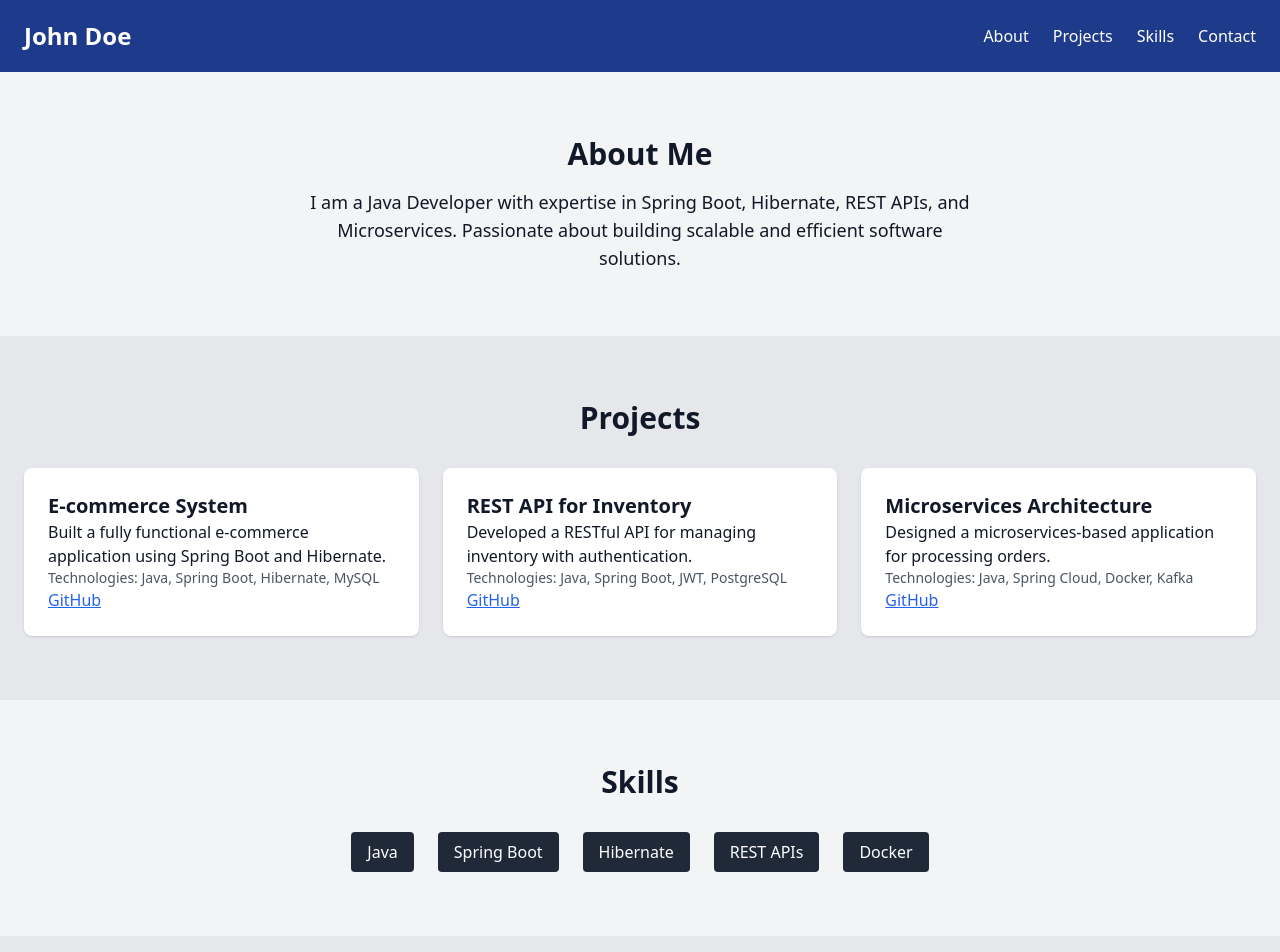
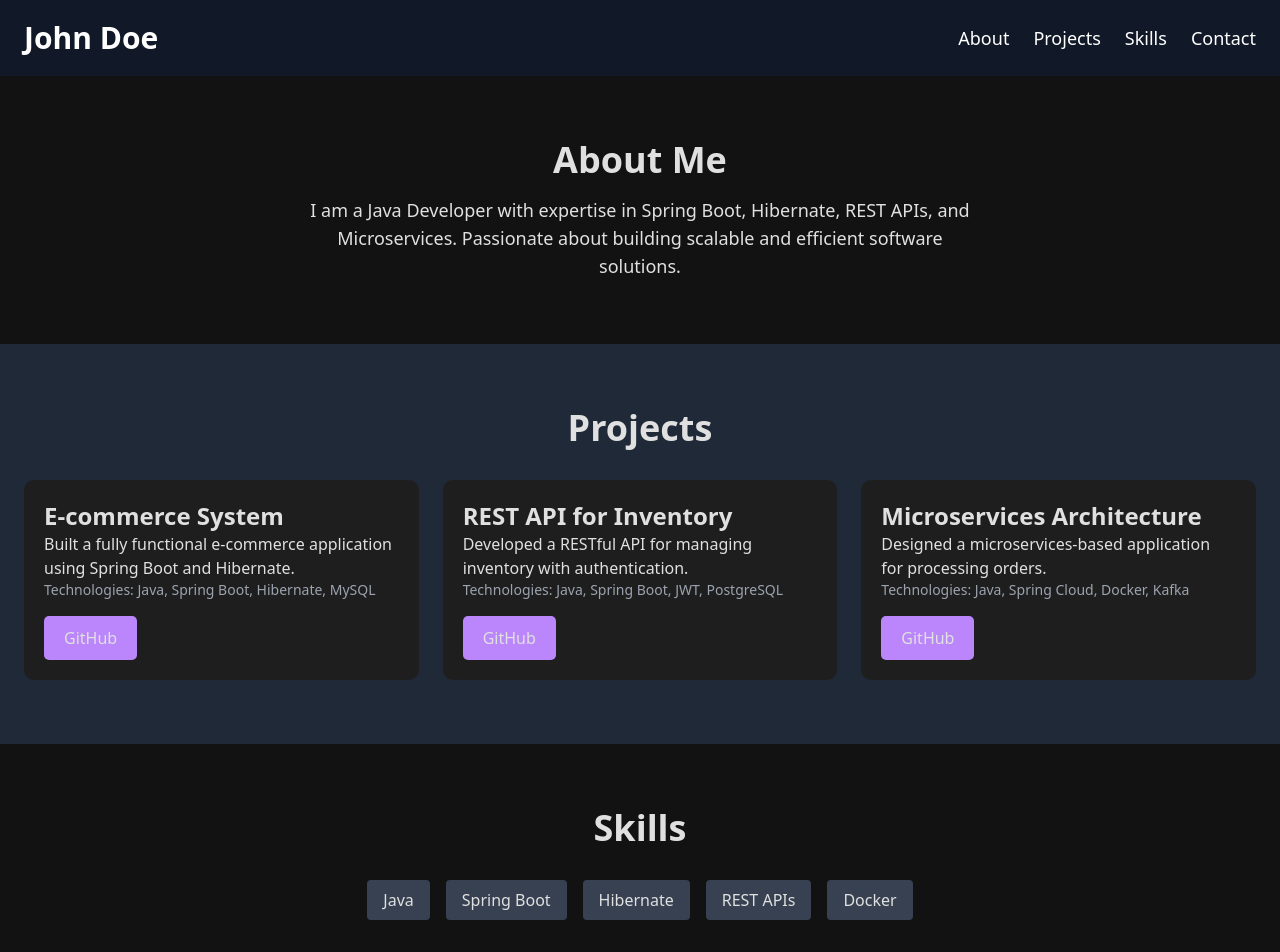
Before and after one commit to PaulBaker1/paulbaker1.github.io, a plain HTML site: page index.html in a window 1280 px wide. Shown: the top 952 px of the page. Drawn offline with nearby package versions, Linux system fonts and the light colour scheme.

Commit message:
second commit

```diff
--- a/index.html
+++ b/index.html
@@ -6,19 +6,26 @@
     <meta name="description" content="Portfolio of a Java Developer showcasing projects, skills, and contact information.">
     <title>Java Developer Portfolio</title>
     <script src="https://cdn.tailwindcss.com"></script>
+    <style>
+        body { background-color: #121212; color: #e0e0e0; }
+        .container { max-width: 1100px; }
+        .card { background-color: #1e1e1e; border-radius: 10px; padding: 20px; }
+        .btn { background-color: #bb86fc; padding: 10px 20px; border-radius: 5px; }
+        .btn:hover { background-color: #9e67e6; }
+    </style>
 </head>
-<body class="bg-gray-100 text-gray-900">
+<body>
 
     <!-- Header -->
-    <header class="bg-blue-900 text-white py-5">
+    <header class="bg-gray-900 text-white py-5">
         <div class="container mx-auto flex justify-between items-center px-6">
-            <h1 class="text-2xl font-bold">John Doe</h1>
+            <h1 class="text-3xl font-bold">John Doe</h1>
             <nav>
-                <ul class="flex space-x-6">
-                    <li><a href="#about" class="hover:underline">About</a></li>
-                    <li><a href="#projects" class="hover:underline">Projects</a></li>
-                    <li><a href="#skills" class="hover:underline">Skills</a></li>
-                    <li><a href="#contact" class="hover:underline">Contact</a></li>
+                <ul class="flex space-x-6 text-lg">
+                    <li><a href="#about" class="hover:text-gray-400">About</a></li>
+                    <li><a href="#projects" class="hover:text-gray-400">Projects</a></li>
+                    <li><a href="#skills" class="hover:text-gray-400">Skills</a></li>
+                    <li><a href="#contact" class="hover:text-gray-400">Contact</a></li>
                 </ul>
             </nav>
         </div>
@@ -26,35 +33,33 @@
 
     <!-- About Me -->
     <section id="about" class="container mx-auto px-6 py-16 text-center">
-        <h2 class="text-3xl font-bold mb-4">About Me</h2>
+        <h2 class="text-4xl font-bold mb-4">About Me</h2>
         <p class="text-lg max-w-2xl mx-auto">I am a Java Developer with expertise in Spring Boot, Hibernate, REST APIs, and Microservices. Passionate about building scalable and efficient software solutions.</p>
     </section>
 
     <!-- Projects -->
-    <section id="projects" class="bg-gray-200 py-16">
+    <section id="projects" class="bg-gray-800 py-16">
         <div class="container mx-auto px-6">
-            <h2 class="text-3xl font-bold text-center mb-8">Projects</h2>
+            <h2 class="text-4xl font-bold text-center mb-8">Projects</h2>
             <div class="grid md:grid-cols-3 gap-6">
-                <!-- Project 1 -->
-                <div class="bg-white p-6 rounded-lg shadow">
-                    <h3 class="text-xl font-bold">E-commerce System</h3>
+                <!-- Project Cards -->
+                <div class="card">
+                    <h3 class="text-2xl font-bold">E-commerce System</h3>
                     <p>Built a fully functional e-commerce application using Spring Boot and Hibernate.</p>
-                    <p class="text-sm text-gray-600">Technologies: Java, Spring Boot, Hibernate, MySQL</p>
-                    <a href="#" class="text-blue-600 underline">GitHub</a>
+                    <p class="text-sm text-gray-400">Technologies: Java, Spring Boot, Hibernate, MySQL</p>
+                    <a href="#" class="btn mt-4 inline-block">GitHub</a>
                 </div>
-                <!-- Project 2 -->
-                <div class="bg-white p-6 rounded-lg shadow">
-                    <h3 class="text-xl font-bold">REST API for Inventory</h3>
+                <div class="card">
+                    <h3 class="text-2xl font-bold">REST API for Inventory</h3>
                     <p>Developed a RESTful API for managing inventory with authentication.</p>
-                    <p class="text-sm text-gray-600">Technologies: Java, Spring Boot, JWT, PostgreSQL</p>
-                    <a href="#" class="text-blue-600 underline">GitHub</a>
+                    <p class="text-sm text-gray-400">Technologies: Java, Spring Boot, JWT, PostgreSQL</p>
+                    <a href="#" class="btn mt-4 inline-block">GitHub</a>
                 </div>
-                <!-- Project 3 -->
-                <div class="bg-white p-6 rounded-lg shadow">
-                    <h3 class="text-xl font-bold">Microservices Architecture</h3>
+                <div class="card">
+                    <h3 class="text-2xl font-bold">Microservices Architecture</h3>
                     <p>Designed a microservices-based application for processing orders.</p>
-                    <p class="text-sm text-gray-600">Technologies: Java, Spring Cloud, Docker, Kafka</p>
-                    <a href="#" class="text-blue-600 underline">GitHub</a>
+                    <p class="text-sm text-gray-400">Technologies: Java, Spring Cloud, Docker, Kafka</p>
+                    <a href="#" class="btn mt-4 inline-block">GitHub</a>
                 </div>
             </div>
         </div>
@@ -62,27 +67,27 @@
 
     <!-- Skills -->
     <section id="skills" class="container mx-auto px-6 py-16 text-center">
-        <h2 class="text-3xl font-bold mb-8">Skills</h2>
-        <div class="flex justify-center space-x-6">
-            <span class="bg-gray-800 text-white px-4 py-2 rounded">Java</span>
-            <span class="bg-gray-800 text-white px-4 py-2 rounded">Spring Boot</span>
-            <span class="bg-gray-800 text-white px-4 py-2 rounded">Hibernate</span>
-            <span class="bg-gray-800 text-white px-4 py-2 rounded">REST APIs</span>
-            <span class="bg-gray-800 text-white px-4 py-2 rounded">Docker</span>
+        <h2 class="text-4xl font-bold mb-8">Skills</h2>
+        <div class="flex flex-wrap justify-center space-x-4">
+            <span class="bg-gray-700 px-4 py-2 rounded">Java</span>
+            <span class="bg-gray-700 px-4 py-2 rounded">Spring Boot</span>
+            <span class="bg-gray-700 px-4 py-2 rounded">Hibernate</span>
+            <span class="bg-gray-700 px-4 py-2 rounded">REST APIs</span>
+            <span class="bg-gray-700 px-4 py-2 rounded">Docker</span>
         </div>
     </section>
 
     <!-- Contact -->
-    <section id="contact" class="bg-gray-200 py-16">
+    <section id="contact" class="bg-gray-800 py-16">
         <div class="container mx-auto px-6 text-center">
-            <h2 class="text-3xl font-bold mb-4">Contact</h2>
-            <p>Email: <a href="mailto:john.doe@example.com" class="text-blue-600 underline">john.doe@example.com</a></p>
-            <p>LinkedIn: <a href="#" class="text-blue-600 underline">linkedin.com/in/johndoe</a></p>
+            <h2 class="text-4xl font-bold mb-4">Contact</h2>
+            <p>Email: <a href="mailto:john.doe@example.com" class="text-purple-400 underline">john.doe@example.com</a></p>
+            <p>LinkedIn: <a href="#" class="text-purple-400 underline">linkedin.com/in/johndoe</a></p>
         </div>
     </section>
 
     <!-- Footer -->
-    <footer class="bg-blue-900 text-white text-center py-4">
+    <footer class="bg-gray-900 text-white text-center py-4">
         <p>&copy; 2024 John Doe | Java Developer</p>
     </footer>
 
```
